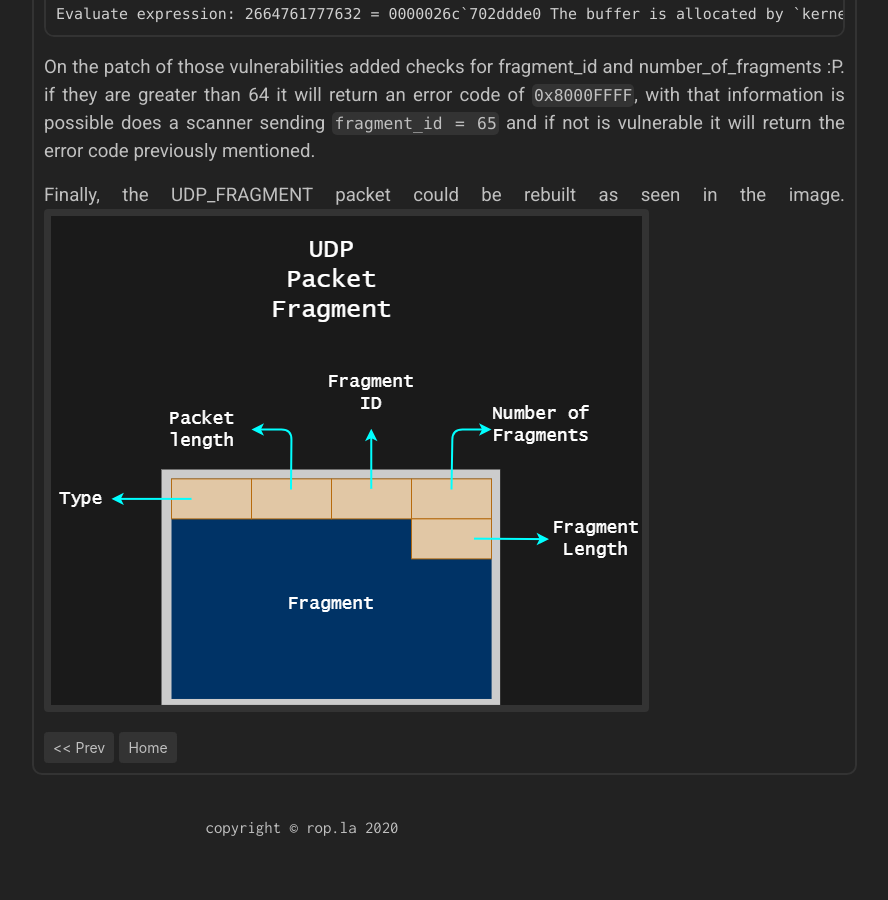
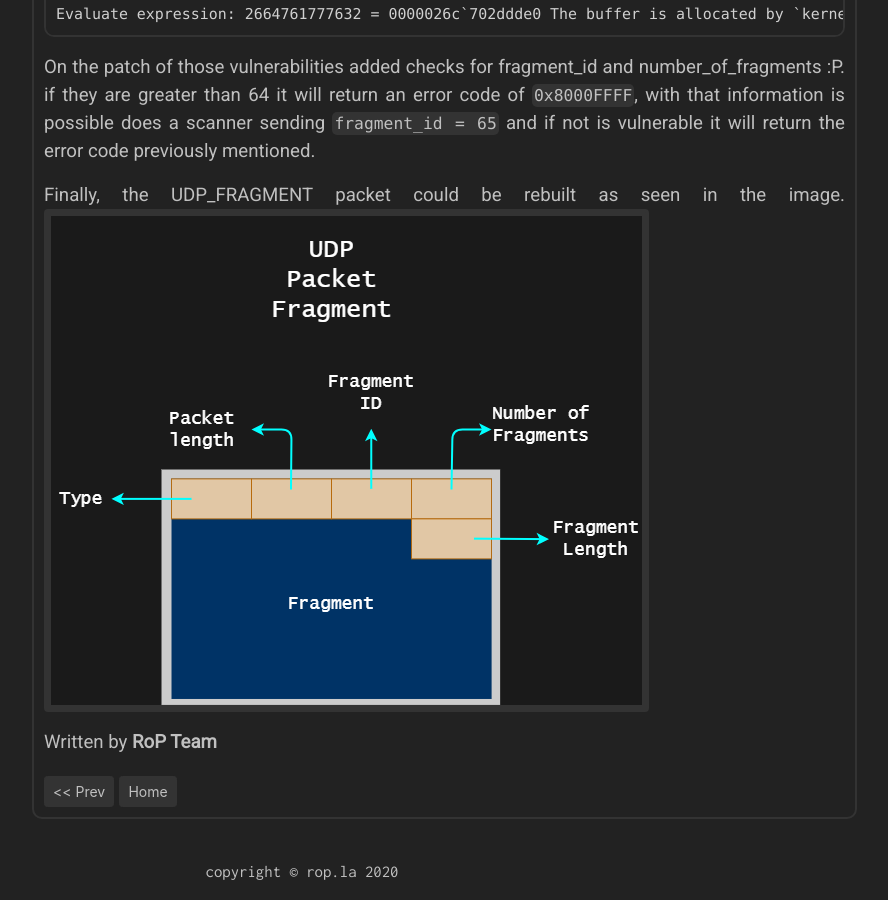
Before and after one commit to rop-la/rop-la.github.io, a Jekyll site: the page built from en/_posts/2020-02-15-bluegate-internals.markdown, in a window 1280 px wide and 900 px high, scrolled down 5662 px. Shown: the whole window, without its empty margins (338-1226 px from the left). Built offline with Jekyll 4.4.1, drawn with Linux system fonts in a browser that asks for light colours; nearby versions of some CDN libraries; before the commit the page ends 6518 px from its top, so only the background shows below that.

Commit message:
Fixed author

```diff
--- a/en/_posts/2020-02-15-bluegate-internals.markdown
+++ b/en/_posts/2020-02-15-bluegate-internals.markdown
@@ -196,3 +196,5 @@ Finally, the UDP_FRAGMENT packet could be rebuilt as seen in the image.
 [1]:https://www.kryptoslogic.com/blog/2020/01/rdp-to-rce-when-fragmentation-goes-wrong/
 [2]: https://docs.microsoft.com/en-us/windows/win32/termserv/terminal-services-is-now-remote-desktop-services](https://docs.microsoft.com/en-us/windows/win32/termserv/terminal-services-is-now-remote-desktop-services)
 [3]: https://docs.microsoft.com/en-us/windows/win32/http/processing-requests](https://docs.microsoft.com/en-us/windows/win32/http/processing-requests)
+
+> Written by **RoP Team**
```
